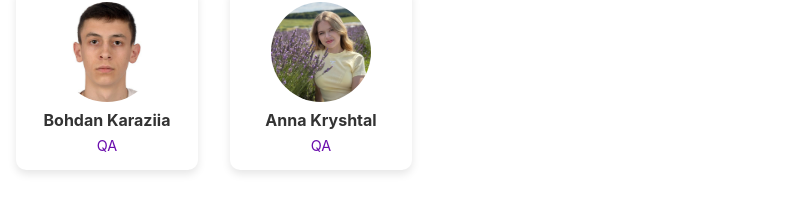
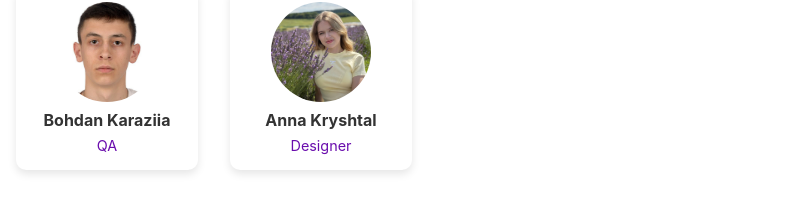
Before and after one commit to bodyakaraziya/prak6_teamWork, a React (Create React App) app: page / in a window 1280 px wide. Shown: the part 144-356 px from the top of the page, without its empty margins (0-805 px from the left). Built offline with nearby package versions, Linux system fonts and the light colour scheme.

Commit message:
Add Anya card

```diff
--- a/src/components/Body.js
+++ b/src/components/Body.js
@@ -14,7 +14,7 @@ const Body = () => {
               <img src={"/anna.jpg"} alt="Anna Kryshtal" style={styles.photo} />
         <div style={styles.textContainer}>
           <h2 style={styles.name}>Anna Kryshtal</h2>
-          <p style={styles.position}>QA</p>
+          <p style={styles.position}>Designer</p>
         </div>
       </div>
     </main>
```
